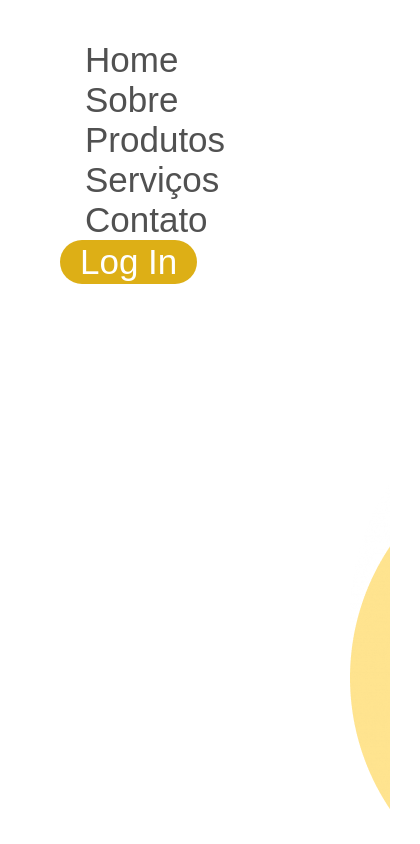
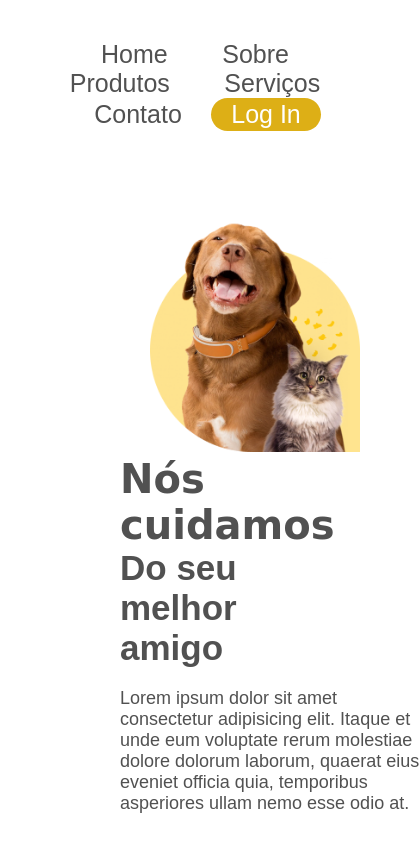
Before and after one commit to JacqueADev/landing-page-pet, a plain HTML site: page index.html in a window 390 px wide. Shown: the top 844 px of the page, 420 px wide, since content can reach past the window. Drawn offline with Linux system fonts and the light colour scheme; a web font is replaced by a local one.

Commit message:
Responsividade

```diff
--- a/css/style.css
+++ b/css/style.css
@@ -5,7 +5,7 @@
     padding: 0;
     box-sizing: border-box;
     font-family:  "Zain", sans-serif;
-    overflow: hidden;
+
 }
 
 :root{
@@ -56,6 +56,7 @@
 
 .corpo{
     margin-top: 50px;
+    display: inline-block;
 }
 
 .corpo img{
@@ -105,6 +106,7 @@
     color: var(--cor-texto-botao);
     font-size: 40px;
     padding: 5px 25px;
+    margin-bottom: 20px;
 }
 
 .corpo button:hover{
@@ -113,3 +115,56 @@
     color: var(--cor-links-titulo);
 
 }
+
+@media (max-width: 1660px){
+    .corpo img{
+        margin-left: 150px;
+    }
+}
+
+@media (max-width: 1000px){
+    .menu{
+        margin: 40px 20px;
+        text-align: center;
+    }
+    .menu a{
+        font-size: 25px;
+    }
+
+    .corpo button{
+        font-size: 30px;
+
+    }
+}
+
+@media (max-width: 900px){
+
+
+    .menu-link button{
+        font-size: 25px;
+    }
+
+    .corpo-conteudo{
+        width: 50%;
+
+    }
+
+    .corpo-conteudo h1{
+        font-size: 40px;
+    }
+
+    .corpo-conteudo h3{
+        font-size: 35px;
+    }
+
+    .corpo-conteudo p{
+        font-size: 18px;
+        width: 300px;
+    }
+
+    .corpo img{
+        width: 50%;
+
+}
+
+}
--- a/index.html
+++ b/index.html
@@ -20,7 +20,7 @@
 
     <section  class="corpo">
 
-        <img src="assets/home_pets.png" alt="" />
+        <img src="assets/home_pets.png" alt="imagem de um cão e um gato juntos" />
 
 
       <div class="corpo-conteudo">
```
